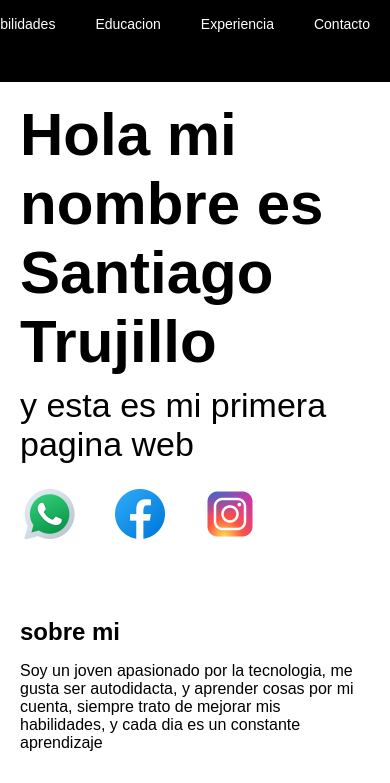
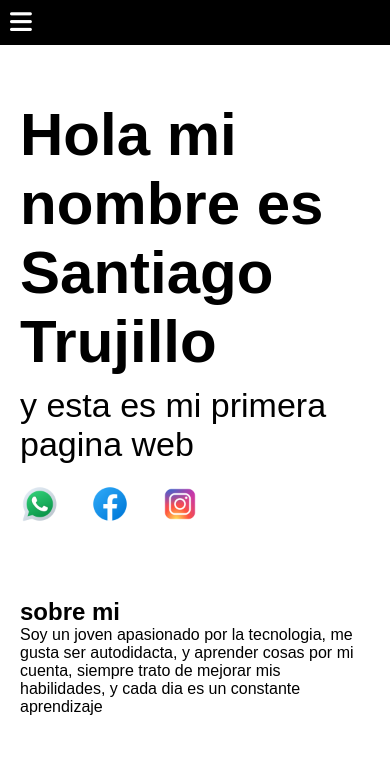
Before and after one commit to jamaicatc/portafolio, a plain HTML site: page index.html in a window 390 px wide. Shown: the top 783 px of the page. Drawn offline with Linux system fonts and the light colour scheme; a web font is replaced by a local one.

Commit message:
Update style.css
se agregaron estilos a las barras de menu, y se configuro correctamente para que en moviles quede responsive la barra de navegacion

```diff
--- a/css/style.css
+++ b/css/style.css
@@ -1,3 +1,9 @@
+* {
+    margin: 0;
+    padding: 0;
+    box-sizing: border-box;
+}
+
 body {
     font-family: 'RadioCanadaBig', sans-serif;
     scroll-behavior: smooth;
@@ -5,20 +11,11 @@ body {
     padding: 0;
 }
 
-body {
-    font-family: "Radio Canada Big", sans-serif;
-}
-
-.redes-sociales {
-    margin: 0;
-    padding: 0;
-    list-style-type: none;
-    display: flex;
-    justify-content: flex-start;
-}
-
-.redes-sociales li {
-    margin-right: 10px;
+#bars {
+    color: white;
+    font-size: 25px;
+    display: none;
+    cursor: pointer;
 }
 
 nav {
@@ -28,6 +25,14 @@ nav {
     width: 100%;
     top: 0;
     z-index: 1000;
+    display: flex;
+    justify-content: space-between;
+    align-items: center;
+}
+
+nav .logo {
+    color: white;
+    font-size: 24px;
 }
 
 nav ul {
@@ -53,12 +58,47 @@ nav ul li a:hover {
     text-decoration: underline; /* Color de fondo al pasar el ratón */
 }
 
+
 @media (max-width: 768px) {
-    nav ul li a {
-        padding: 6px 10px; /* Reducir el relleno dentro de los enlaces */
-        font-size: 14px; /* Reducir el tamaño del texto */
+    nav ul {
+        display: none;
+        flex-direction: column;
+        width: 100%;
+        position: absolute;
+        top: 60px;
+        left: 0;
+        background-color: black;
     }
+
+    nav ul.active {
+        display: flex;
+    }
+
+    nav ul li {
+        text-align: center;
+        margin: 10px 0;
+    }
+
+    #bars {
+        display: block;
+
+    }
+
 }
+
+
+.redes-sociales {
+    margin: 0;
+    padding: 0;
+    list-style-type: none;
+    display: flex;
+    justify-content: flex-start;
+}
+
+.redes-sociales li {
+    margin-right: 10px;
+}
+
 
 section {
     padding: 10px 20px; /* Ajusta el padding para evitar solapamientos con la navbar fija */
@@ -84,6 +124,7 @@ section h1 {
     text-align: left;
 }
 
+
 .redes-sociales img{
     margin-top: 20px;
     padding-right: 20px;
```
